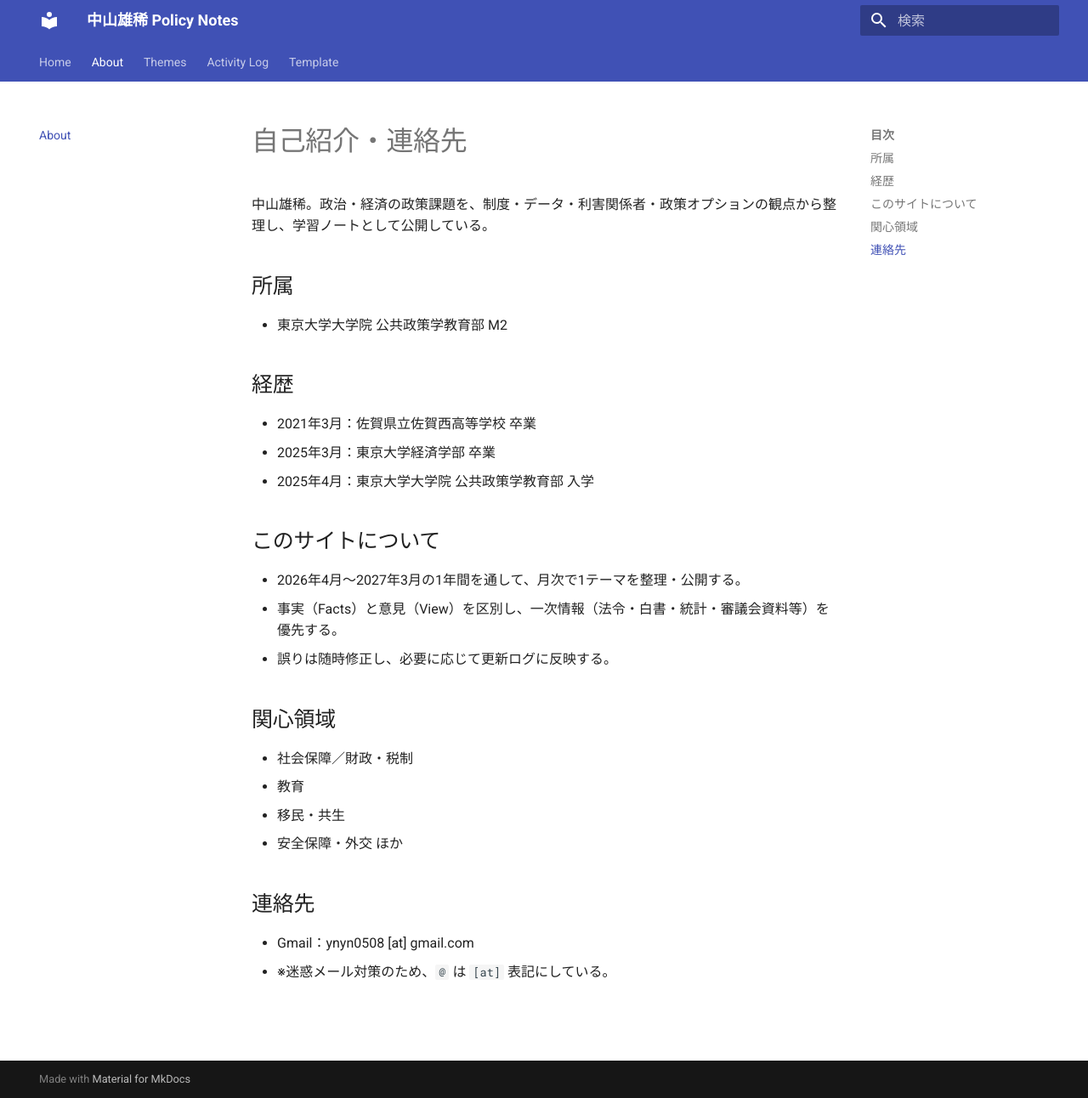
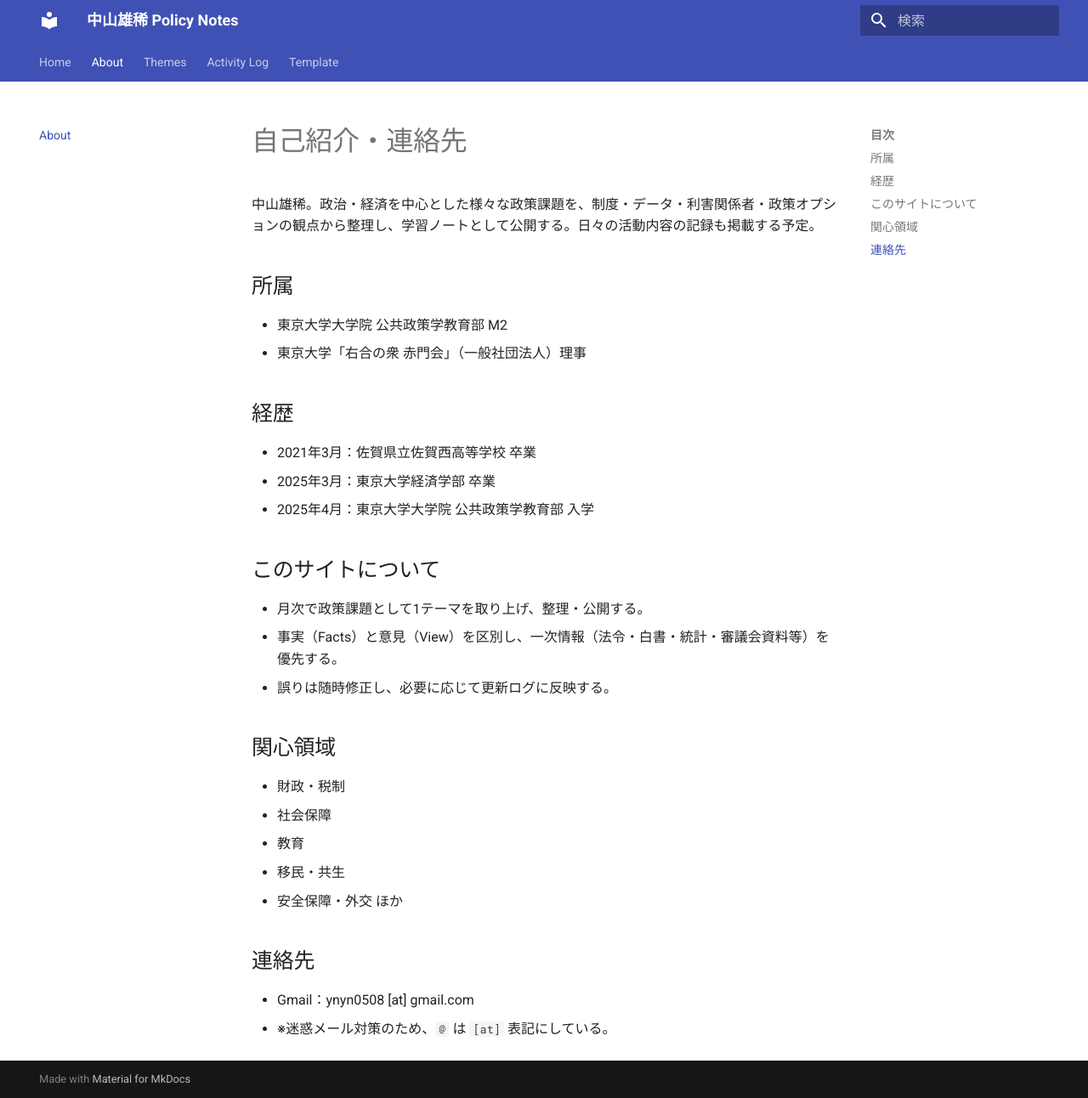
Before and after one commit to yu-ki-nakayama/policy-notes, an MkDocs documentation site: the page built from docs/about.md, in a window 1280 px wide and 1292 px high. Shown: the whole window at 85% size. Built offline with MkDocs 1.6.1 and Material for MkDocs 9.7.7, drawn with Linux system fonts in a browser that asks for light colours.

Commit message:
Update about.md

```diff
--- a/docs/about.md
+++ b/docs/about.md
@@ -1,9 +1,10 @@
 # 自己紹介・連絡先
 
-中山雄稀。政治・経済の政策課題を、制度・データ・利害関係者・政策オプションの観点から整理し、学習ノートとして公開している。
+中山雄稀。政治・経済を中心とした様々な政策課題を、制度・データ・利害関係者・政策オプションの観点から整理し、学習ノートとして公開する。日々の活動内容の記録も掲載する予定。
 
 ## 所属
 - 東京大学大学院 公共政策学教育部 M2
+- 東京大学「右合の衆 赤門会」（一般社団法人）理事
 
 ## 経歴
 - 2021年3月：佐賀県立佐賀西高等学校 卒業
@@ -11,12 +12,13 @@
 - 2025年4月：東京大学大学院 公共政策学教育部 入学
 
 ## このサイトについて
-- 2026年4月〜2027年3月の1年間を通して、月次で1テーマを整理・公開する。
+- 月次で政策課題として1テーマを取り上げ、整理・公開する。
 - 事実（Facts）と意見（View）を区別し、一次情報（法令・白書・統計・審議会資料等）を優先する。
 - 誤りは随時修正し、必要に応じて更新ログに反映する。
 
 ## 関心領域
-- 社会保障／財政・税制
+- 財政・税制
+- 社会保障
 - 教育
 - 移民・共生
 - 安全保障・外交 ほか
```
